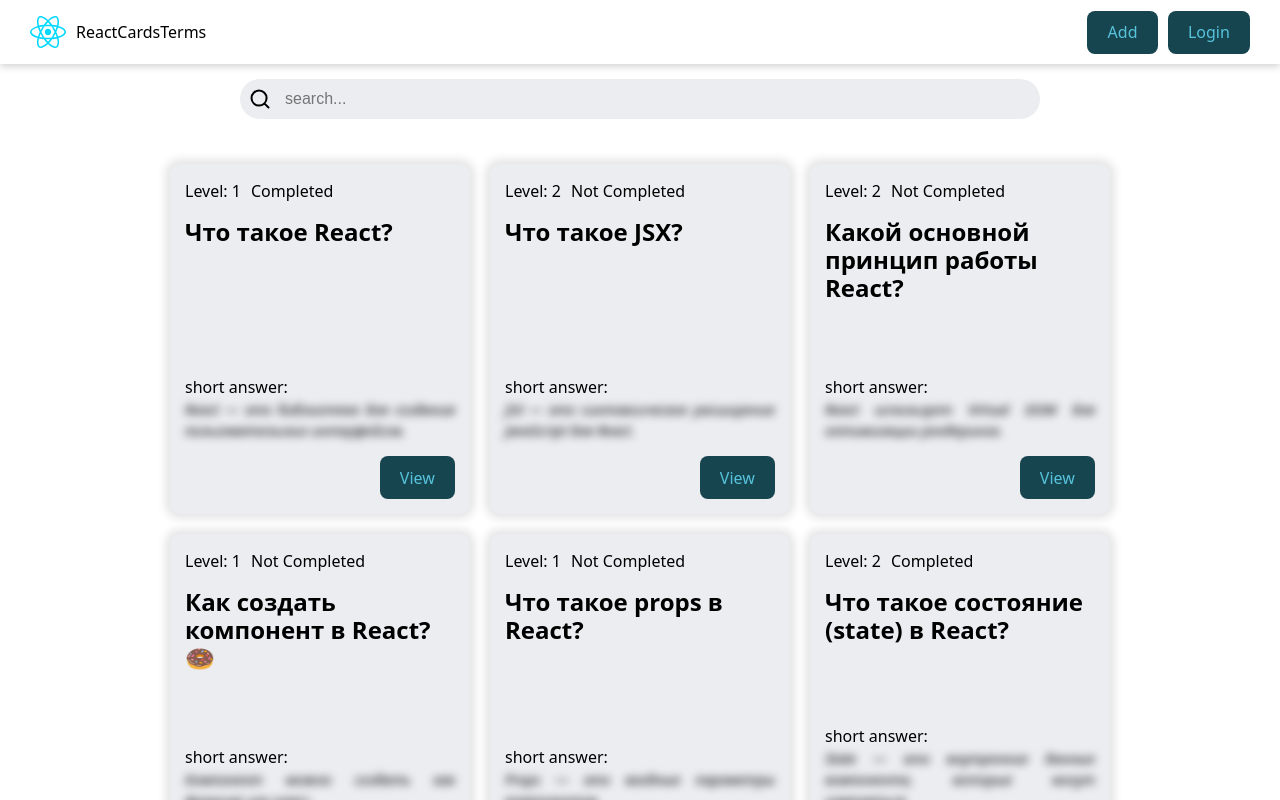
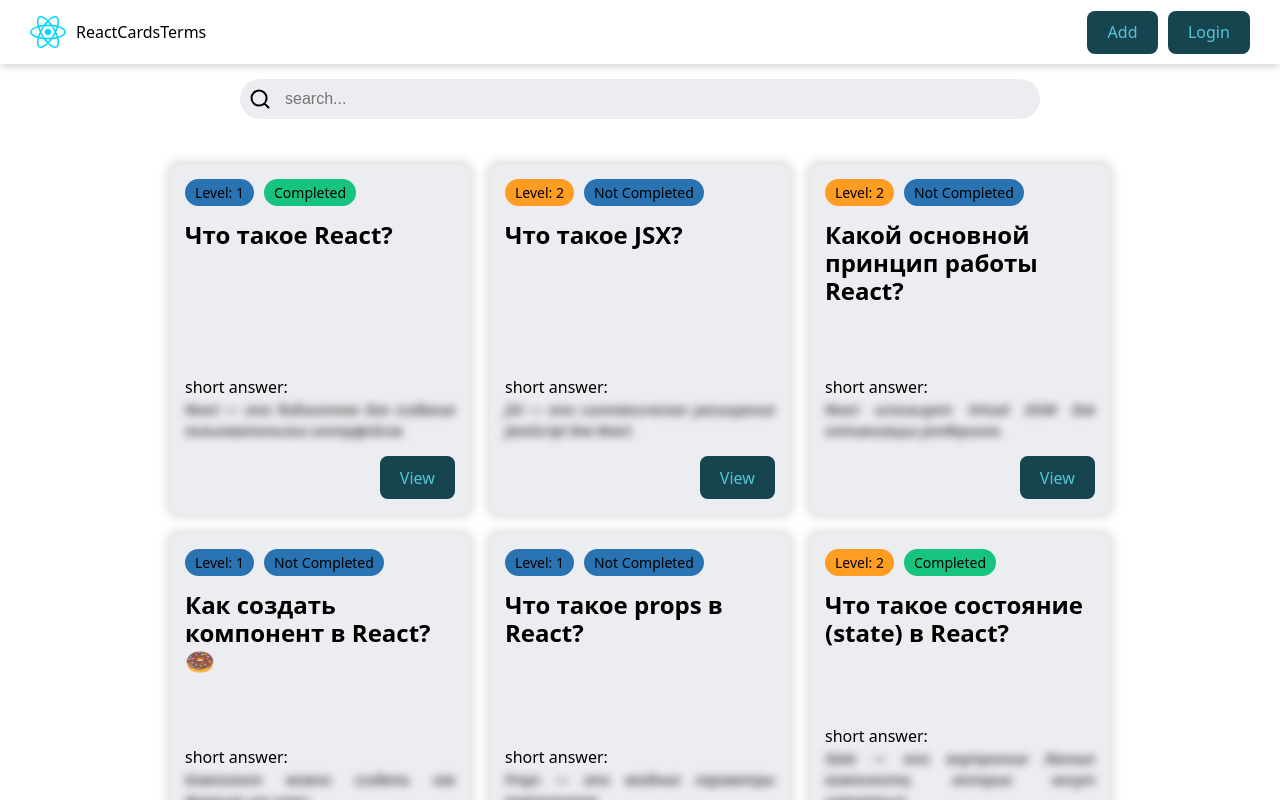
Before and after one commit to VNagorniy/react-cards-terms, a React (Vite) app: page / in a window 1280 px wide. Built offline with nearby package versions, Linux system fonts and the light colour scheme; data requests are answered from the project's data file.

Commit message:
feat: add Badge component

```diff
--- /dev/null
+++ b/src/components/Badge/Badge.jsx
@@ -0,0 +1,16 @@
+import cls from './Badge.module.css';
+
+export const Badge = ({ variant, children }) => {
+	switch (variant) {
+		case 'primary':
+			return <div className={`${cls.badge} ${cls.primary}`}>{children}</div>;
+		case 'success':
+			return <div className={`${cls.badge} ${cls.success}`}>{children}</div>;
+		case 'warning':
+			return <div className={`${cls.badge} ${cls.warning}`}>{children}</div>;
+		case 'alert':
+			return <div className={`${cls.badge} ${cls.alert}`}>{children}</div>;
+		default:
+			return <div className={cls.badge}>{children}</div>;
+	}
+};
--- /dev/null
+++ b/src/components/Badge/Badge.module.css
@@ -0,0 +1,26 @@
+.badge {
+	width: fit-content;
+	border-radius: 20px;
+	padding: 3px 10px;
+	color: var(--text-color);
+	background-color: #c5baff;
+	text-transform: capitalize;
+	font-weight: 500;
+	font-size: 14px;
+}
+
+.primary {
+	background-color: #2973b2;
+}
+
+.success {
+	background-color: #16c47f;
+}
+
+.warning {
+	background-color: #ff9d23;
+}
+
+.alert {
+	background-color: #d84040;
+}
--- /dev/null
+++ b/src/components/Badge/index.jsx
@@ -0,0 +1 @@
+export { Badge } from './Badge.jsx';
--- a/src/components/QuestionCard/QuestionCard.jsx
+++ b/src/components/QuestionCard/QuestionCard.jsx
@@ -1,15 +1,19 @@
 import { useNavigate } from 'react-router-dom';
 import { Button } from '../Button';
 import cls from './QuestionCard.module.css';
+import { Badge } from '../Badge';
 
 export const QuestionCard = ({ card }) => {
 	const navigate = useNavigate();
 
+	const levelVariant = card.level === 1 ? 'primary' : card.level === 2 ? 'warning' : 'alert';
+	const completedVariant = card.completed ? 'success' : 'primary';
+
 	return (
 		<div className={cls.card}>
 			<div className={cls.cardLabels}>
-				<div>Level: {card.level}</div>
-				<div>{card.completed ? 'Completed' : 'Not Completed'}</div>
+				<Badge variant={levelVariant}>Level: {card.level}</Badge>
+				<Badge variant={completedVariant}>{card.completed ? 'Completed' : 'Not Completed'}</Badge>
 			</div>
 			<h5 className={cls.cardTitle}>{card.question}</h5>
 			<div className={cls.cardAnswers}>
```
